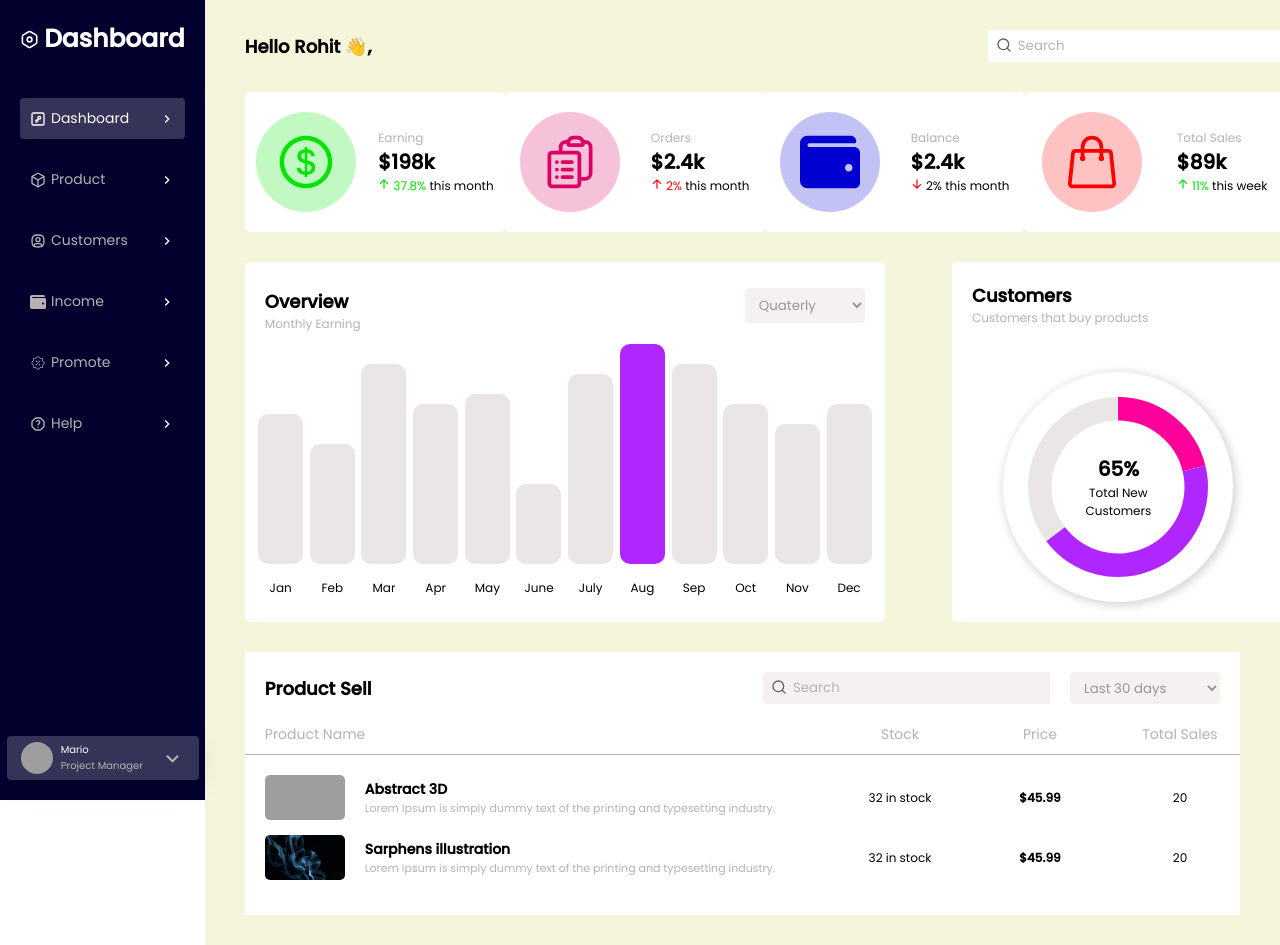
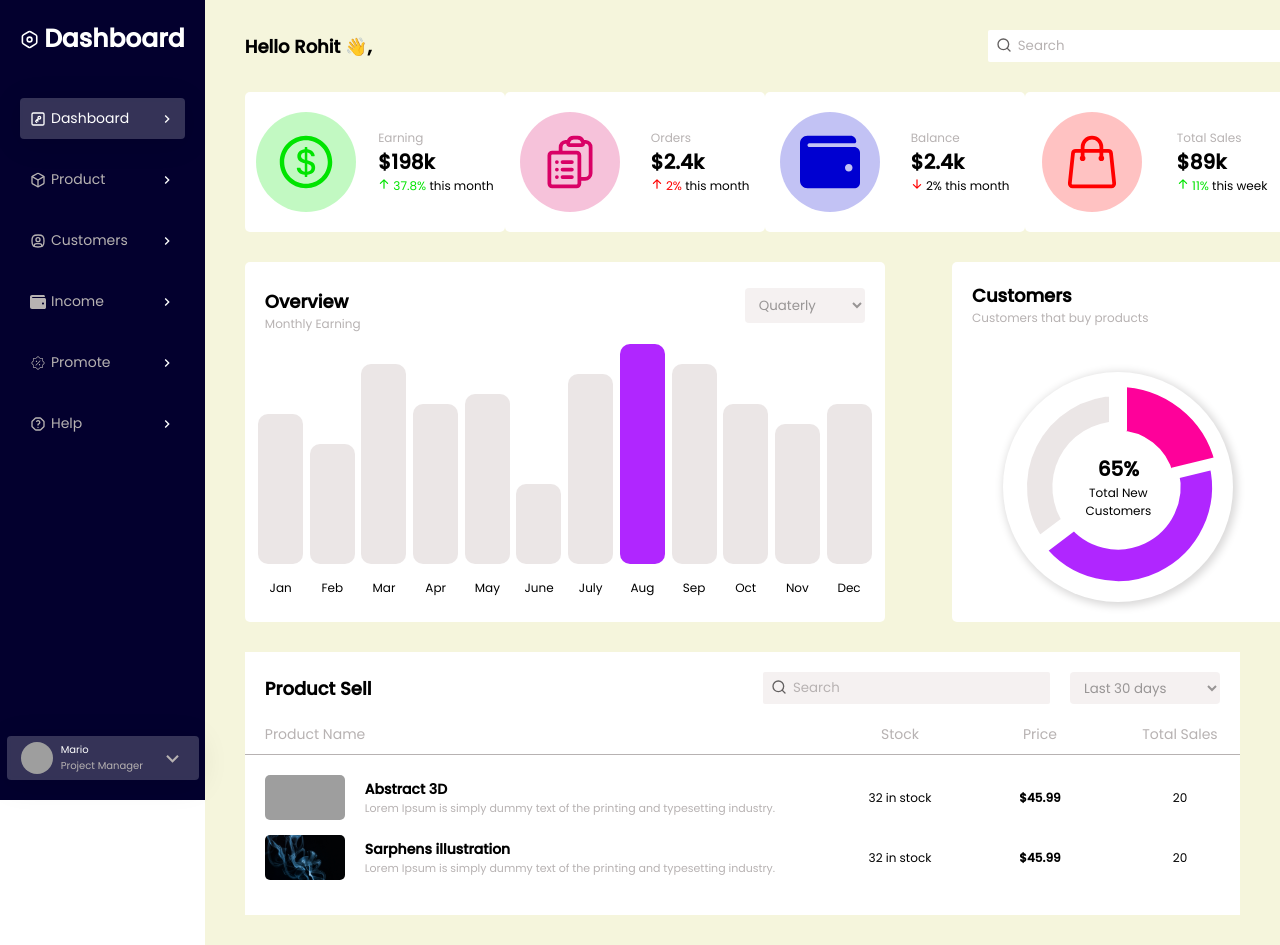
Before and after one commit to Mariobuddy/fitpro, a React (Create React App) app: page /dashboard in a window 1280 px wide. Built offline with nearby package versions, Linux system fonts and the light colour scheme; grey boxes are pictures that could not be loaded; a web font is replaced by a local one.

Commit message:
5 commit

```diff
--- a/src/Page/DashBoard/CircleChart.jsx
+++ b/src/Page/DashBoard/CircleChart.jsx
@@ -11,15 +11,15 @@ const CircleChart = () => {
       {
         data: [180, 370, 300],
         backgroundColor: ['#fe019a','#B026FF ', '#e4ddddba'],
-        borderWidth:[0,0,0],
-        radius: 90,
+        borderWidth:[0,12,18],
+        radius: 100,
         hoverOffset: 20,
       },
     ],
   };
 
   let options={
-    cutout:85
+    cutout:60
   }
   return (
     <Wrapper>
```
